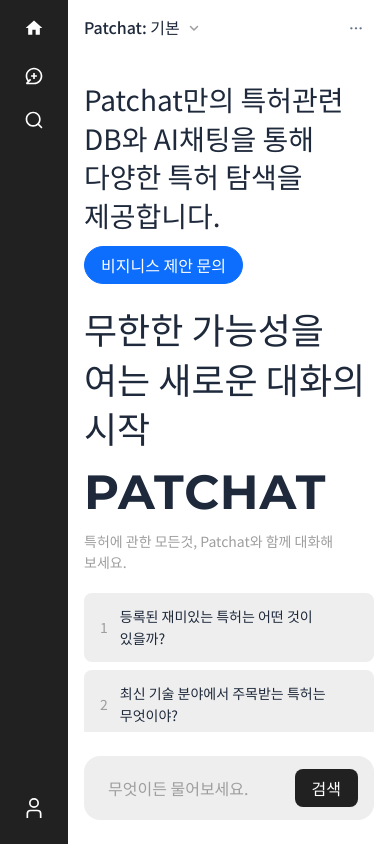
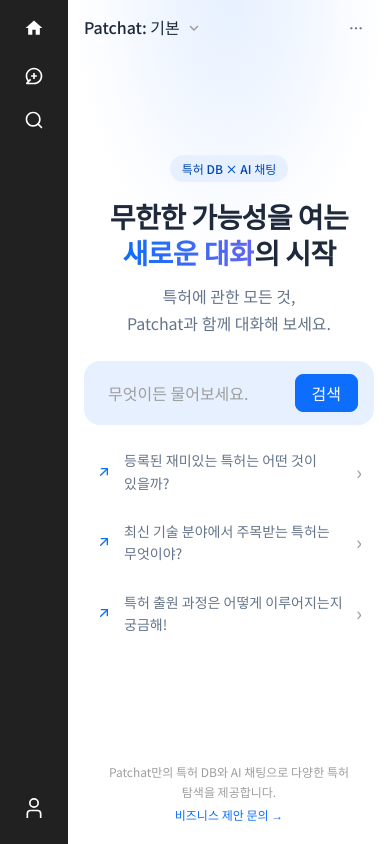
Before and after one commit to mimiHub/patchat, a React (Vite) app: page /index in a window 390 px wide. Built offline with nearby package versions, Linux system fonts and the light colour scheme.

Commit message:
main 수정

```diff
--- a/src/components/common/SearchBox.jsx
+++ b/src/components/common/SearchBox.jsx
@@ -3,7 +3,11 @@
 import Button from "./Button";
 import styles from "./SearchBox.module.css";
 
-function SearchBox({ onSubmit, placeholder = "무엇이든 물어보세요." }) {
+function SearchBox({
+  onSubmit,
+  placeholder = "무엇이든 물어보세요.",
+  className = "",
+}) {
   const [value, setValue] = useState("");
 
   function handleSubmit() {
@@ -13,7 +17,8 @@
   }
 
   return (
-    <div className={styles.searchBox}>
+    // className: 쓰는 곳(예: 메인 페이지)에서 모양을 덧입힐 수 있게
+    <div className={`${styles.searchBox} ${className}`}>
       <Input
         variant="plain"
         value={value}
--- a/src/layouts/Toolbar/Toolbar.module.css
+++ b/src/layouts/Toolbar/Toolbar.module.css
@@ -4,7 +4,8 @@
   justify-content: space-between;
   height: 56px;
   padding: 0 var(--spacing-4);
-  background-color: var(--color-bg-base);
+  /* 투명: 메인 페이지의 파란 그라데이션이 툴바 뒤까지 이어 보이도록 (다른 페이지는 원래 흰 바탕) */
+  background-color: transparent;
   flex-shrink: 0;
 }
 
--- a/src/pages/index/index.jsx
+++ b/src/pages/index/index.jsx
@@ -1,48 +1,152 @@
+import { useEffect, useRef } from "react";
 import { useNavigate } from "react-router-dom";
-import { Title, Text, Button, SearchBox } from "../../components/common";
+import { SearchBox } from "../../components/common";
 
-function IndexPage() {
-  const navigate = useNavigate();
-  const suggestions = [
+const SUGGESTIONS = [
   "등록된 재미있는 특허는 어떤 것이 있을까?",
   "최신 기술 분야에서 주목받는 특허는 무엇이야?",
   "특허 출원 과정은 어떻게 이루어지는지 궁금해!",
 ];
+
+// 추천 질문 앞 아이콘 (↗ 화살표 - "이 질문으로 바로 가기")
+function IconArrowUpRight() {
+  return (
+    <svg
+      width="16"
+      height="16"
+      viewBox="0 0 24 24"
+      fill="none"
+      stroke="currentColor"
+      strokeWidth="2"
+      strokeLinecap="round"
+      strokeLinejoin="round"
+      aria-hidden="true"
+    >
+      <path d="M7 17 17 7" />
+      <path d="M8 7h9v9" />
+    </svg>
+  );
+}
+
+// 마우스를 따라 움직이는 파란 블러
+// - 화면을 감싸는 .content-area에 CSS 변수(--glow-x, --glow-y)로 위치만 넘기고,
+//   실제 그리기는 CSS(radial-gradient)가 담당
+// - 마우스 위치로 바로 점프하지 않고 매 프레임 12%씩 따라가서 부드럽게 늦게 따라옴
+// - 터치 기기(마우스 없음)나 "동작 줄이기" 설정이면 실행하지 않음 → 고정 그라데이션만
+function useFollowGlow(targetRef) {
+  useEffect(() => {
+    const area = targetRef.current?.closest(".content-area");
+    if (!area) return;
+
+    const canHover = window.matchMedia("(hover: hover) and (pointer: fine)");
+    const reduceMotion = window.matchMedia("(prefers-reduced-motion: reduce)");
+    if (!canHover.matches || reduceMotion.matches) return;
+
+    // 시작 위치: 위쪽 가운데
+    const rect = area.getBoundingClientRect();
+    let currentX = rect.width / 2;
+    let currentY = rect.height * 0.15;
+    let targetX = currentX;
+    let targetY = currentY;
+    let frameId = null;
+
+    function draw() {
+      currentX += (targetX - currentX) * 0.12;
+      currentY += (targetY - currentY) * 0.12;
+      area.style.setProperty("--glow-x", `${currentX}px`);
+      area.style.setProperty("--glow-y", `${currentY}px`);
+
+      // 거의 도착했으면 멈춤 (마우스가 멈춰 있을 때 계속 그리지 않도록)
+      const isMoving =
+        Math.abs(targetX - currentX) > 0.5 ||
+        Math.abs(targetY - currentY) > 0.5;
+      frameId = isMoving ? requestAnimationFrame(draw) : null;
+    }
+
+    function handlePointerMove(e) {
+      const box = area.getBoundingClientRect();
+      targetX = e.clientX - box.left;
+      targetY = e.clientY - box.top;
+      if (!frameId) frameId = requestAnimationFrame(draw);
+    }
+
+    area.classList.add("has-follow-glow");
+    draw();
+    area.addEventListener("pointermove", handlePointerMove);
+
+    // 페이지를 떠나면 정리 (다른 페이지엔 블러가 남지 않게)
+    return () => {
+      area.removeEventListener("pointermove", handlePointerMove);
+      if (frameId) cancelAnimationFrame(frameId);
+      area.classList.remove("has-follow-glow");
+      area.style.removeProperty("--glow-x");
+      area.style.removeProperty("--glow-y");
+    };
+  }, [targetRef]);
+}
+
+function IndexPage() {
+  const navigate = useNavigate();
+  const landingRef = useRef(null);
+  useFollowGlow(landingRef);
 
   function goToChat(message) {
     navigate("/chat", { state: { initialMessage: message } });
   }
 
   return (
-    <main className="landing">
+    <main className="landing" ref={landingRef}>
       <div className="landing-scroll">
-       <header className="landing-header">
-        <Text variant="lg" weight="regular">
-          Patchat만의 특허관련 DB와 AI채팅을 통해 다양한 특허 탐색을 제공합니다.
-         </Text>
-         <Button rounded={true} className="btn-primary">비지니스 제안 문의</Button>
-       </header>
+        {/* 가운데 한 줄 구성: 라벨 → 제목 → 설명 → 검색창 → 추천 질문 */}
+        <section className="landing-hero">
+          <span className="landing-badge">특허 DB × AI 채팅</span>
 
-       <section className="landing-hero">
-         <div className="hero-text">
-           <Text variant="xl" weight=" medium">
-             무한한 가능성을 여는 새로운 대화의 시작
-           </Text>
-           <Title level={1}>PATCHAT</Title>
-           <Text className="sub">특허에 관한 모든것, Patchat와 함께 대화해 보세요.</Text>
-         </div>
+          <h1 className="landing-title">
+            무한한 가능성을 여는 {/* 모바일에서만 줄바꿈 (PC에선 CSS로 숨김) */}
+            <br className="br-mobile" />
+            <span className="landing-title-accent">새로운 대화</span>의 시작
+          </h1>
+
+          <p className="landing-sub">
+            특허에 관한 모든 것, <br className="br-mobile" />
+            Patchat과 함께 대화해 보세요.
+          </p>
+
+          {/* 가장 중요한 행동(질문하기)을 화면 가운데로 */}
+          <SearchBox onSubmit={goToChat} className="landing-searchbox" />
+
+          {/* 추천 질문: 검색창 바로 아래 세로 리스트 (배경 없이, hover 때만 연한 배경) */}
           <ul className="suggestions">
-           {suggestions.map((text, i) => (
-             <li key={i}>
-               <span>{i + 1}</span>
-               <button onClick={() => goToChat(text)}>{text}</button>
+            {SUGGESTIONS.map((text) => (
+              <li key={text}>
+                <button
+                  type="button"
+                  className="suggestion-item"
+                  onClick={() => goToChat(text)}
+                >
+                  <span className="suggestion-icon">
+                    <IconArrowUpRight />
+                  </span>
+                  <span className="suggestion-text">{text}</span>
+                  <span className="suggestion-chevron" aria-hidden="true">
+                    ›
+                  </span>
+                </button>
               </li>
             ))}
           </ul>
         </section>
       </div>
 
-     <SearchBox onSubmit={goToChat} />
+      {/* 서비스 소개 + 문의는 맨 아래 한 줄로 (메인 행동과 경쟁하지 않게) */}
+      <footer className="landing-footer">
+        <span>
+          Patchat만의 특허 DB와 AI 채팅으로 다양한 특허 탐색을 제공합니다.
+        </span>
+        <button type="button" className="landing-link">
+          비즈니스 제안 문의 →
+        </button>
+      </footer>
     </main>
   );
 }
--- a/src/styles/common.css
+++ b/src/styles/common.css
@@ -24,35 +24,13 @@
 }
 
 /* ===========================
-   랜딩페이지
+   랜딩페이지 (메인)
+   가운데 한 줄 구성: 라벨 → 제목 → 설명 → 검색창 → 추천 질문 카드
 =========================== */
-.landing {
-  flex: 1;
-  display: flex;
-  flex-direction: column;
-  align-items: center;
-  justify-content: center;
-  padding: var(--spacing-12) var(--spacing-10);
-  gap: var(--spacing-10);
-  overflow: hidden;
-}
-.landing-scroll {
-  flex: 1;
-  min-height: 0;
-  width: 100%;
-  overflow-y: auto;
-  -webkit-overflow-scrolling: touch;
-  display: flex;
-  flex-direction: column;
-  align-items: center;
-  justify-content: center;
-  gap: var(--spacing-10);
-}
-/* --- 랜딩 상단 배너 --- */
 @keyframes landingFadeInUp {
   from {
     opacity: 0;
-    transform: translateY(20px);
+    transform: translateY(16px);
   }
   to {
     opacity: 1;
@@ -60,216 +38,258 @@
   }
 }
 
-.landing-header {
+/* 위쪽에서 은은하게 퍼지는 브랜드 파랑 - 흰 화면에 깊이감
+   맨 위 툴바(Patchat: 기본 ...)부터 이어지도록 .landing이 아니라 그 바깥 .content-area에 깔고,
+   :has()로 "메인 페이지(.landing)가 들어 있을 때만" 적용 → 채팅 등 다른 페이지는 그대로 흰 바탕 */
+.content-area:has(.landing) {
+  background:
+    radial-gradient(
+      ellipse 70% 45% at 50% 0%,
+      rgba(13, 110, 253, 0.1),
+      transparent 70%
+    ),
+    var(--color-bg-base);
+}
+
+/* 마우스를 따라다니는 파란 블러 (PC에서 마우스가 있을 때만 JS가 has-follow-glow를 붙임)
+   위치는 JS가 --glow-x / --glow-y 변수로 넘겨줌 */
+.content-area.has-follow-glow:has(.landing) {
+  background:
+    radial-gradient(
+      520px circle at var(--glow-x, 50%) var(--glow-y, 15%),
+      rgba(13, 110, 253, 0.14),
+      rgba(99, 102, 241, 0.06) 40%,
+      transparent 70%
+    ),
+    radial-gradient(
+      ellipse 70% 45% at 50% 0%,
+      rgba(13, 110, 253, 0.08),
+      transparent 70%
+    ),
+    var(--color-bg-base);
+}
+
+.landing {
+  flex: 1;
+  min-height: 0;
   display: flex;
-  justify-content: space-between;
+  flex-direction: column;
+  overflow: hidden;
+}
+
+.landing-scroll {
+  flex: 1;
+  min-height: 0;
+  overflow-y: auto;
+  display: flex;
+  justify-content: center;
+  padding: var(--spacing-10) var(--spacing-6);
+}
+
+.landing-hero {
+  /* 세로 가운데 정렬: align-items:center 대신 margin auto
+     → 내용이 화면보다 길어져도 위가 잘리지 않고 스크롤됨 */
+  margin-block: auto;
+  width: 100%;
+  min-width: 0; /* 안의 검색창·카드가 좁은 화면에서 밖으로 넘치지 않게 */
+  max-width: 760px;
+  display: flex;
+  flex-direction: column;
   align-items: center;
-  width: 100%;
-  max-width: 700px;
-  gap: var(--spacing-5);
-  color: var(--color-text-secondary);
+  text-align: center;
+}
+
+.landing-badge {
+  display: inline-flex;
+  align-items: center;
+  padding: var(--spacing-1) var(--spacing-3);
+  border-radius: var(--radius-full);
+  background: var(--color-primary-100);
+  color: var(--color-primary-700);
+  font-size: var(--font-size-xs);
+  font-weight: var(--font-weight-medium);
   animation: landingFadeInUp 0.5s ease both;
 }
 
-/* 태블릿/모바일(1023px 이하) - 동일한 UI 적용 */
-@media (max-width: 1023px) {
-  .landing {
-    padding: var(--spacing-6) var(--spacing-4);
-    gap: var(--spacing-6);
+.landing-title {
+  margin: var(--spacing-4) 0 0;
+  /* 화면 폭에 따라 28px ~ 40px 사이에서 자연스럽게 */
+  font-size: clamp(1.75rem, 3.2vw, 2.5rem);
+  font-weight: var(--font-weight-bold);
+  line-height: 1.3;
+  letter-spacing: -0.02em;
+  color: var(--color-text-primary);
+  word-break: keep-all;
+  animation: landingFadeInUp 0.5s ease 0.05s both;
 }
 
-  .landing-scroll {
-    gap: var(--spacing-5);
-    justify-content: start;
+/* 모바일 전용 줄바꿈: <br className="br-mobile" />
+   PC에선 숨겨서 한 줄, 모바일(767px 이하)에서만 그 자리에서 줄바꿈 */
+.br-mobile {
+  display: none;
 }
 
-  .landing-header {
-    flex-direction: column;
-    align-items: flex-start;
-    gap: var(--spacing-3);
-  }
+/* 핵심 단어만 브랜드 그라데이션 */
+.landing-title-accent {
+  background: linear-gradient(90deg, var(--color-primary-500), #6366f1);
+  -webkit-background-clip: text;
+  background-clip: text;
+  color: transparent;
 }
 
-.landing-header .title {
-  font-weight: var(--font-weight-medium);
+.landing-sub {
+  margin: var(--spacing-3) 0 0;
+  font-size: var(--font-size-base);
+  color: var(--color-text-secondary);
+  word-break: keep-all;
+  animation: landingFadeInUp 0.5s ease 0.1s both;
 }
 
-.btn-primary {
+/* 검색창: 원래 모양(테두리·그림자 없는 둥근 박스) 그대로, 톤만 브랜드 파랑으로 */
+.landing .landing-searchbox {
+  margin-top: var(--spacing-10);
+  max-width: none;
+  background: var(--color-primary-100);
+  transition: box-shadow 0.15s ease;
+  animation: landingFadeInUp 0.5s ease 0.15s both;
+}
+
+/* 입력 중일 때만 옅은 파란 테두리 */
+.landing .landing-searchbox:focus-within {
+  box-shadow: 0 0 0 2px var(--color-primary-200);
+}
+
+.landing .landing-searchbox button {
   background: var(--color-primary-500);
-  color: var(--color-text-inverse);
-  border-radius: var(--radius-full);
-  padding: var(--spacing-2) var(--spacing-5);
+  border-color: var(--color-primary-500);
+}
+
+.landing .landing-searchbox button:hover {
+  background: var(--color-primary-600);
+  border-color: var(--color-primary-600);
+}
+
+/* 추천 질문: 검색창 아래 세로 리스트 - 평소엔 배경 없이, hover 때만 연한 배경 */
+.suggestions {
+  width: 100%;
+  margin: var(--spacing-3) 0 0;
+  padding: 0;
+  list-style: none;
+  display: flex;
+  flex-direction: column;
+  gap: 2px;
+}
+
+.suggestions li {
+  animation: landingFadeInUp 0.5s ease both;
+}
+.suggestions li:nth-child(1) {
+  animation-delay: 0.2s;
+}
+.suggestions li:nth-child(2) {
+  animation-delay: 0.25s;
+}
+.suggestions li:nth-child(3) {
+  animation-delay: 0.3s;
+}
+
+.suggestion-item {
+  width: 100%;
+  display: flex;
+  align-items: center;
+  gap: var(--spacing-3);
+  padding: var(--spacing-3) var(--spacing-4);
+  border: none;
+  border-radius: var(--radius-md);
+  background: transparent;
+  text-align: left;
+  cursor: pointer;
+  transition: background-color 0.15s ease;
+}
+
+.suggestion-item:hover {
+  background: var(--color-bg-muted);
+}
+
+.suggestion-icon {
+  flex-shrink: 0;
+  display: flex;
+  color: var(--color-primary-500);
+}
+
+.suggestion-text {
+  flex: 1;
+  min-width: 0;
   font-size: var(--font-size-sm);
-  white-space: nowrap;
+  color: var(--color-text-secondary);
+  word-break: keep-all;
+  transition: color 0.15s ease;
+}
+
+.suggestion-item:hover .suggestion-text {
+  color: var(--color-text-primary);
+}
+
+.suggestion-chevron {
+  flex-shrink: 0;
+  font-size: var(--font-size-lg);
+  line-height: 1;
+  color: var(--color-text-tertiary);
   transition:
-    var(--transition-fast),
+    color 0.15s ease,
     transform 0.15s ease;
 }
 
-.btn-primary:hover {
-  background: var(--color-primary-600);
-  transform: translateY(-1px);
+.suggestion-item:hover .suggestion-chevron {
+  color: var(--color-primary-500);
+  transform: translateX(2px);
 }
 
-/* --- 랜딩 히어로 (타이틀 + 추천 질문) --- */
-.landing-hero {
+/* 맨 아래: 서비스 소개 + 문의 링크 */
+.landing-footer {
+  flex-shrink: 0;
   display: flex;
-  gap: var(--spacing-10);
-  align-items: flex-start;
-  width: 100%;
-  max-width: 700px;
+  justify-content: center;
+  align-items: center;
+  flex-wrap: wrap;
+  gap: var(--spacing-1) var(--spacing-3);
+  padding: var(--spacing-4) var(--spacing-6) var(--spacing-5);
+  font-size: var(--font-size-xs);
+  color: var(--color-text-tertiary);
+  text-align: center;
 }
 
-/* 태블릿/모바일(1023px 이하) - 동일한 UI 적용 */
-@media (max-width: 1023px) {
-  .landing-hero {
-    flex-direction: column;
-    gap: var(--spacing-5);
-  }
-  .hero-text,
-  .suggestions {
-    flex: none;
-    width: 100%;
+.landing-link {
+  padding: 0;
+  border: none;
+  background: none;
+  font-size: var(--font-size-xs);
+  font-weight: var(--font-weight-medium);
+  color: var(--color-primary-500);
+  cursor: pointer;
 }
 
-  .hero-text h1 {
-    font-size: var(--font-size-xl);
-  }
-  .hero-text .sub {
-    font-size: var(--font-size-sm) !important;
+.landing-link:hover {
+  text-decoration: underline;
 }
 
-  .suggestions li {
-    padding: var(--spacing-2) var(--spacing-3);
-  }
+/* 모바일(767px 이하) */
+@media (max-width: 767px) {
+  .landing-scroll {
+    padding: var(--spacing-6) var(--spacing-4);
   }
 
-.hero-text {
-  flex: 4;
-  animation: landingFadeInUp 0.6s ease 0.1s both;
+  .landing .landing-searchbox {
+    margin-top: var(--spacing-6);
   }
 
-.hero-text h1 {
-  font-size: var(--font-size-4xl);
-  font-weight: var(--font-weight-bold);
-  font-family: var(--font-secondary);
-  letter-spacing: var(--letter-spacing-wide);
-  margin: var(--spacing-2) 0;
-  color: var(--color-text-primary);
+  .br-mobile {
+    display: inline;
   }
 
-.hero-text .sub {
-  color: var(--color-text-tertiary);
-  font-size: var(--font-size-lg);
+  .suggestion-item {
+    padding: var(--spacing-3);
   }
-
-.suggestions {
-  display: flex;
-  flex-direction: column;
-  gap: var(--spacing-2);
-  flex: 6;
-  animation: landingFadeInUp 0.6s ease 0.15s both;
-}
-
-.suggestions li {
-  display: flex;
-  align-items: center;
-  gap: var(--spacing-3);
-  background: var(--color-bg-muted);
-  border-radius: var(--radius-md);
-  padding: var(--spacing-3) var(--spacing-4);
-  cursor: pointer;
-  transition:
-    var(--transition-fast),
-    transform 0.15s ease;
-  opacity: 0;
-  animation: landingFadeInUp 0.5s ease both;
-}
-
-.suggestions li:nth-child(1) {
-  animation-delay: 0.25s;
-}
-.suggestions li:nth-child(2) {
-  animation-delay: 0.3s;
-}
-.suggestions li:nth-child(3) {
-  animation-delay: 0.35s;
-}
-.suggestions li:nth-child(4) {
-  animation-delay: 0.4s;
-}
-.suggestions li:nth-child(5) {
-  animation-delay: 0.45s;
-}
-.suggestions li:nth-child(6) {
-  animation-delay: 0.5s;
-}
-
-.suggestions li:hover {
-  background: var(--color-gray-200);
-  transform: translateY(-2px);
-}
-
-.suggestions li span {
-  font-size: var(--font-size-sm);
-  color: var(--color-text-tertiary);
-}
-
-.suggestions li button {
-  font-size: var(--font-size-sm);
-  text-align: left;
-  color: var(--color-text-primary);
-}
-
-/* ===========================
-   검색창 (랜딩 / 채팅 공용)
-=========================== */
-.search-box {
-  display: flex;
-  align-items: center;
-  background: var(--color-bg-muted);
-  border-radius: var(--radius-lg);
-  padding: var(--spacing-3) var(--spacing-4);
-  width: 100%;
-  max-width: 700px;
-  gap: var(--spacing-3);
-  flex-shrink: 0;
-  animation: landingFadeInUp 0.6s ease 0.3s both;
-}
-
-/* 태블릿/모바일(1023px 이하) - 동일한 UI 적용 */
-@media (max-width: 1023px) {
-  .search-box {
-    padding: var(--spacing-2) var(--spacing-3);
-    flex-wrap: wrap;
-  }
-
-  .search-box button {
-    width: 100%;
-  }
-}
-
-.search-box input {
-  flex: 1;
-  font-size: var(--font-size-md);
-  color: var(--color-text-primary);
-}
-
-.search-box input::placeholder {
-  color: var(--color-text-tertiary);
-}
-
-.search-box button {
-  background: var(--color-gray-900);
-  color: var(--color-text-inverse);
-  border-radius: var(--radius-md);
-  padding: var(--spacing-2) var(--spacing-4);
-  font-size: var(--font-size-sm);
-  transition: var(--transition-fast);
-}
-
-.search-box button:hover {
-  background: var(--color-gray-800);
 }
 
 /* ===========================
```
Also changed, not shown: 1 other file (tests, documents, lock files or other folders). Lines whose indentation alone changed are shown as unchanged.
